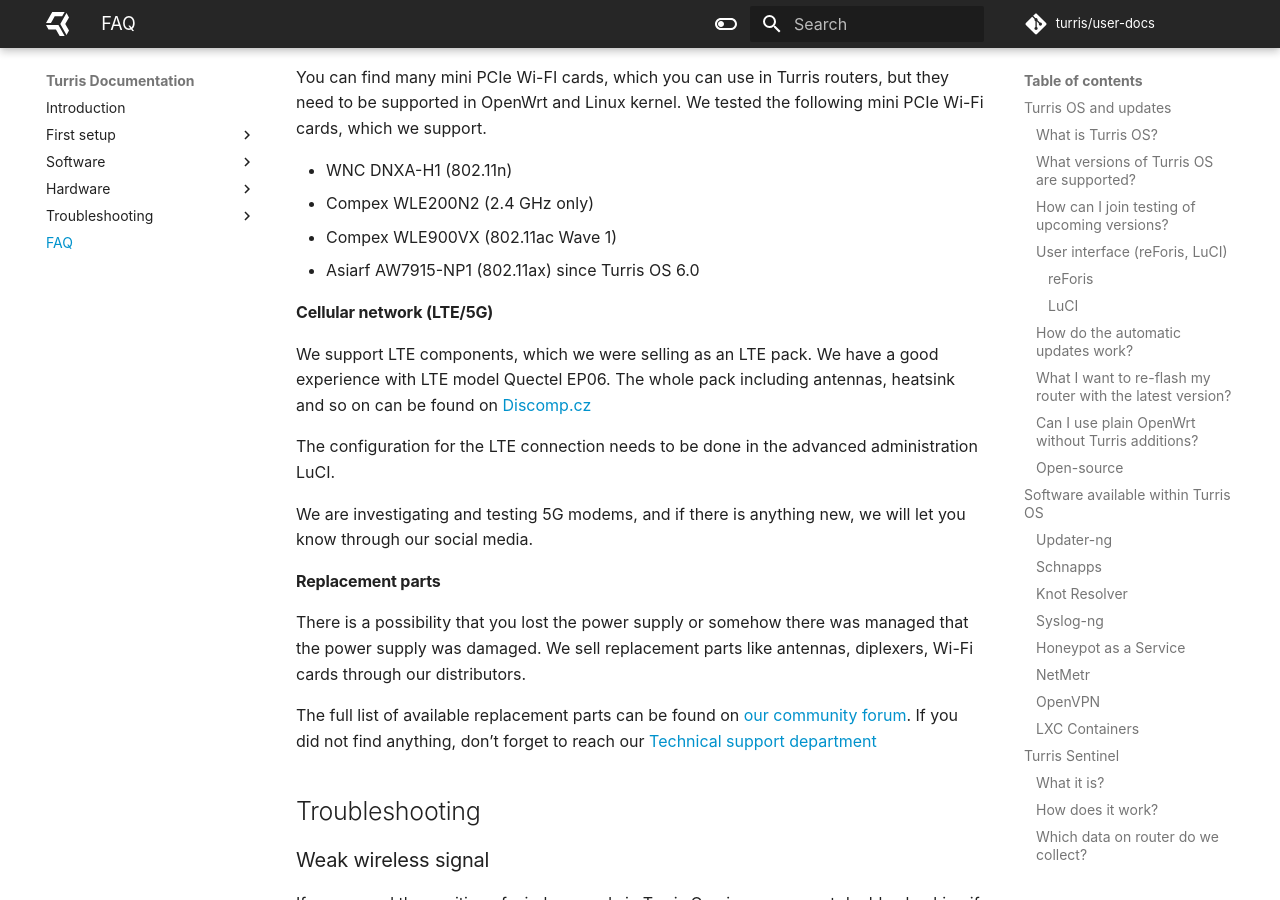
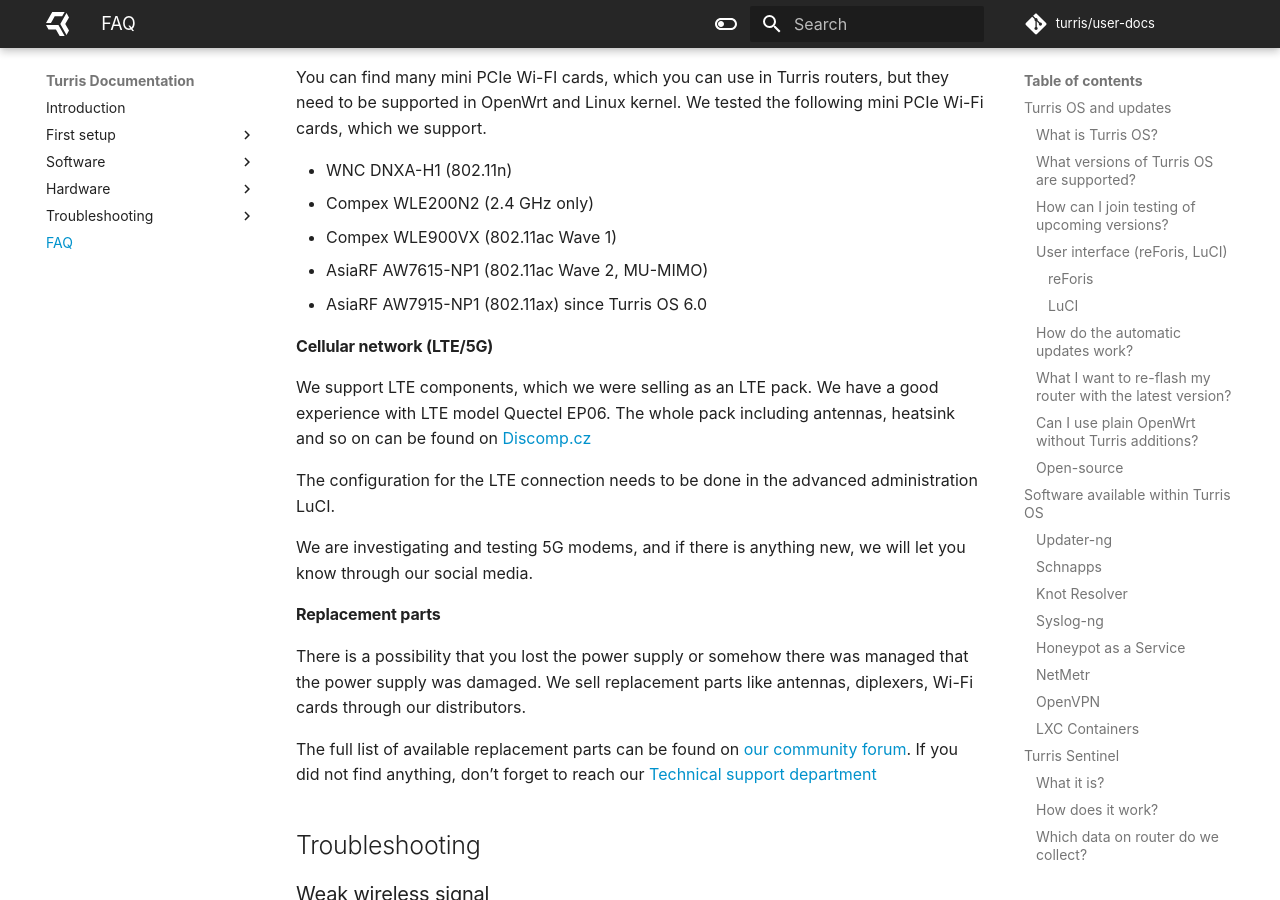
Before and after one commit to turris-cz/user-docs, an MkDocs documentation site: the page built from docs/basics/faq.md, in a window 1280 px wide and 900 px high, scrolled down 5649 px. Built offline with MkDocs 1.6.1 and Material for MkDocs 9.7.7, drawn with Linux system fonts in a browser that asks for light colours.

Commit message:
faq: add new Wi-Fi card: AsiaRF AW7615-NP1
- This is replacement for Compex WLE900VX, which is hard to get these
days. Also, this card is included in addon Turris RTROM01-WS3294 [1]
More details also on our forum [2]

- Fix spelling of AsiaRF company

[1] https://www.discomp.cz/turris-rtrom01-ws3294-minipci-e-wifi-5ghz-karta-pro-mox-a-omnia_d113353.html
[2] https://forum.turris.cz/t/turris-rtrom01-ws3294/16797

```diff
--- a/docs/basics/faq.md
+++ b/docs/basics/faq.md
@@ -245,7 +245,8 @@
 - WNC DNXA-H1 (802.11n)
 - Compex WLE200N2 (2.4 GHz only)
 - Compex WLE900VX (802.11ac Wave 1)
-- Asiarf AW7915-NP1 (802.11ax) since Turris OS 6.0
+- AsiaRF AW7615-NP1 (802.11ac Wave 2, MU-MIMO)
+- AsiaRF AW7915-NP1 (802.11ax) since Turris OS 6.0
 
 #### Cellular network (LTE/5G)
 
```
